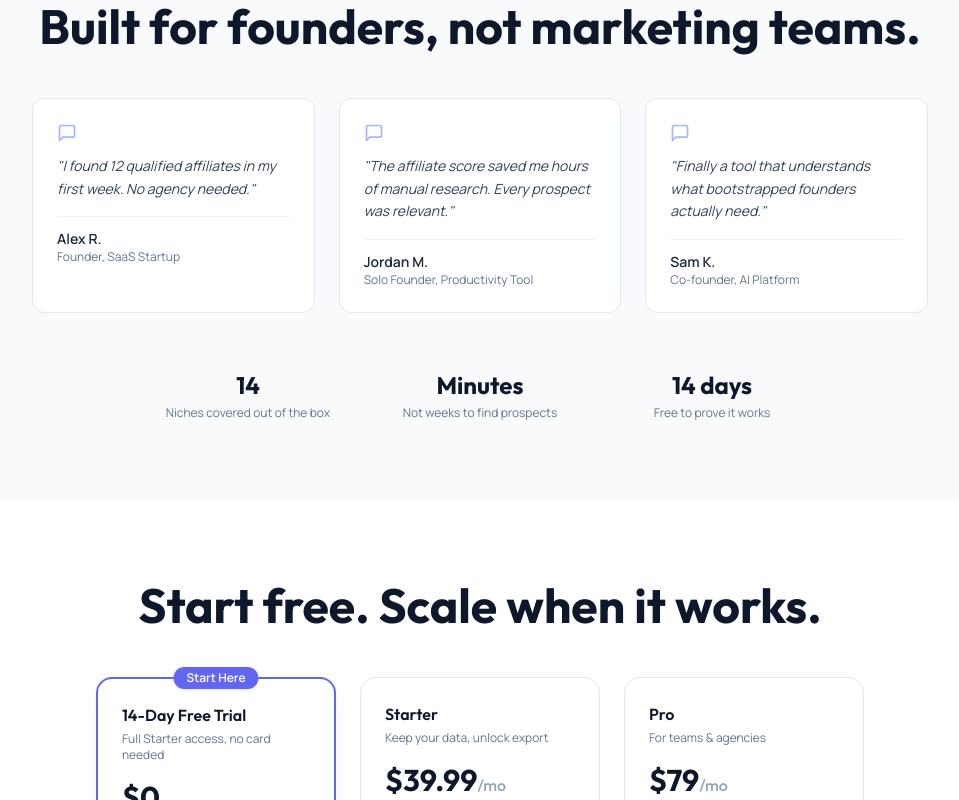
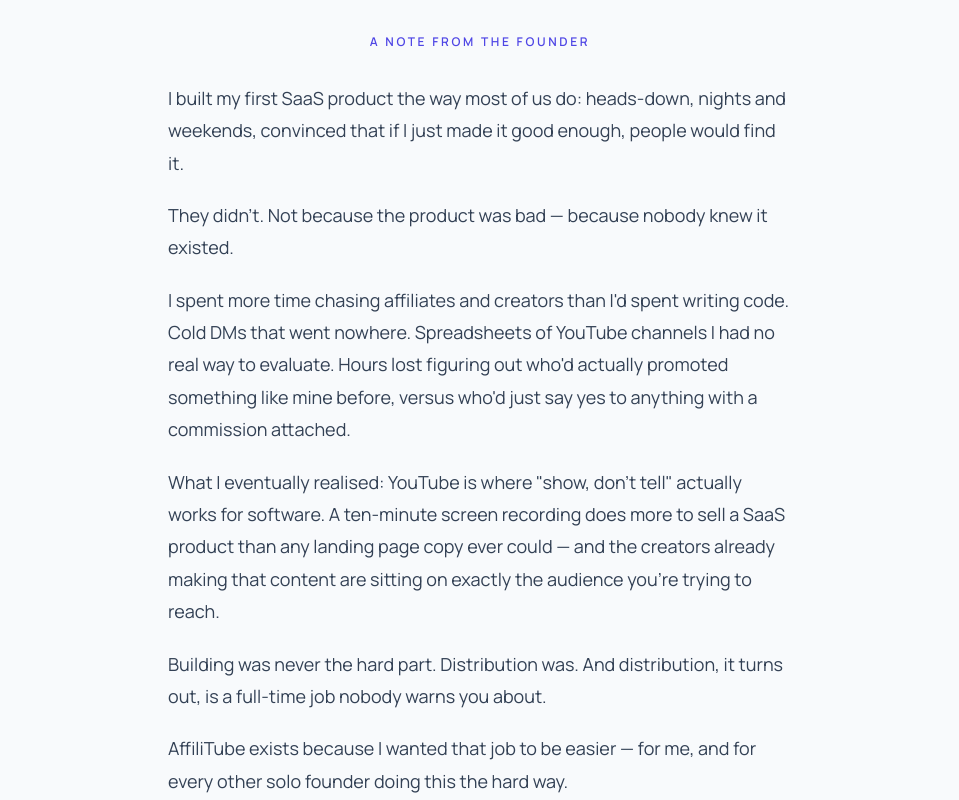
Before and after one commit to FutureMindAI07/affilitube, a React (Create React App) app in the folder frontend/: page /for-saas-founders in a window 1280 px wide. Shown: the part 4360-5160 px from the top of the page, without its empty margins (160-1119 px from the left). Built offline with nearby package versions, Linux system fonts and the light colour scheme; no server answers.

Commit message:
auto-commit for 249b9a02-84c3-40b7-9856-9451d889122f

```diff
--- a/frontend/src/pages/SaaSFoundersLanding.jsx
+++ b/frontend/src/pages/SaaSFoundersLanding.jsx
@@ -12,7 +12,6 @@ import {
   CheckCircle2,
   Shield,
   Clock,
-  MessageSquare,
   Youtube,
 } from "lucide-react";
 
@@ -220,39 +219,19 @@ export default function SaaSFoundersLanding() {
           </div>
         </section>
 
-        {/* Trust / Social Proof */}
-        <section className="py-20 bg-slate-50">
-          <div className="max-w-6xl mx-auto px-6">
-            <h2 className="text-3xl sm:text-4xl lg:text-5xl font-heading font-bold text-slate-900 text-center mb-12 leading-tight">
-              Built for founders, not marketing teams.
-            </h2>
-            <div className="grid md:grid-cols-3 gap-6 max-w-4xl mx-auto mb-14">
-              {[
-                { quote: "I found 12 qualified affiliates in my first week. No agency needed.", name: "Alex R.", role: "Founder", company: "SaaS Startup" },
-                { quote: "The affiliate score saved me hours of manual research. Every prospect was relevant.", name: "Jordan M.", role: "Solo Founder", company: "Productivity Tool" },
-                { quote: "Finally a tool that understands what bootstrapped founders actually need.", name: "Sam K.", role: "Co-founder", company: "AI Platform" },
-              ].map((t) => (
-                <div key={t.name} className="p-6 rounded-xl border border-slate-200 bg-white">
-                  <MessageSquare className="h-5 w-5 text-indigo-300 mb-3" />
-                  <p className="text-sm text-slate-700 leading-relaxed italic">"{t.quote}"</p>
-                  <div className="mt-4 pt-3 border-t border-slate-100">
-                    <p className="text-sm font-semibold text-slate-800">{t.name}</p>
-                    <p className="text-xs text-slate-500">{t.role}, {t.company}</p>
-                  </div>
-                </div>
-              ))}
-            </div>
-            <div className="grid grid-cols-3 gap-6 max-w-2xl mx-auto">
-              {[
-                { value: "14", label: "Niches covered out of the box" },
-                { value: "Minutes", label: "Not weeks to find prospects" },
-                { value: "14 days", label: "Free to prove it works" },
-              ].map((s) => (
-                <div key={s.label} className="text-center">
-                  <p className="text-2xl font-heading font-bold text-slate-900">{s.value}</p>
-                  <p className="text-xs text-slate-500 mt-1">{s.label}</p>
-                </div>
-              ))}
+        {/* Founder's Note */}
+        <section className="py-28 bg-slate-50">
+          <div className="max-w-2xl mx-auto px-6">
+            <p className="text-xs font-semibold tracking-[0.22em] text-indigo-600 uppercase mb-8 text-center">
+              A note from the founder
+            </p>
+            <div className="space-y-5 text-lg text-slate-700 leading-[1.8]">
+              <p>I built my first SaaS product the way most of us do: heads-down, nights and weekends, convinced that if I just made it good enough, people would find it.</p>
+              <p>They didn't. Not because the product was bad — because nobody knew it existed.</p>
+              <p>I spent more time chasing affiliates and creators than I'd spent writing code. Cold DMs that went nowhere. Spreadsheets of YouTube channels I had no real way to evaluate. Hours lost figuring out who'd actually promoted something like mine before, versus who'd just say yes to anything with a commission attached.</p>
+              <p>What I eventually realised: YouTube is where "show, don't tell" actually works for software. A ten-minute screen recording does more to sell a SaaS product than any landing page copy ever could — and the creators already making that content are sitting on exactly the audience you're trying to reach.</p>
+              <p>Building was never the hard part. Distribution was. And distribution, it turns out, is a full-time job nobody warns you about.</p>
+              <p>AffiliTube exists because I wanted that job to be easier — for me, and for every other solo founder doing this the hard way.</p>
             </div>
           </div>
         </section>
```
